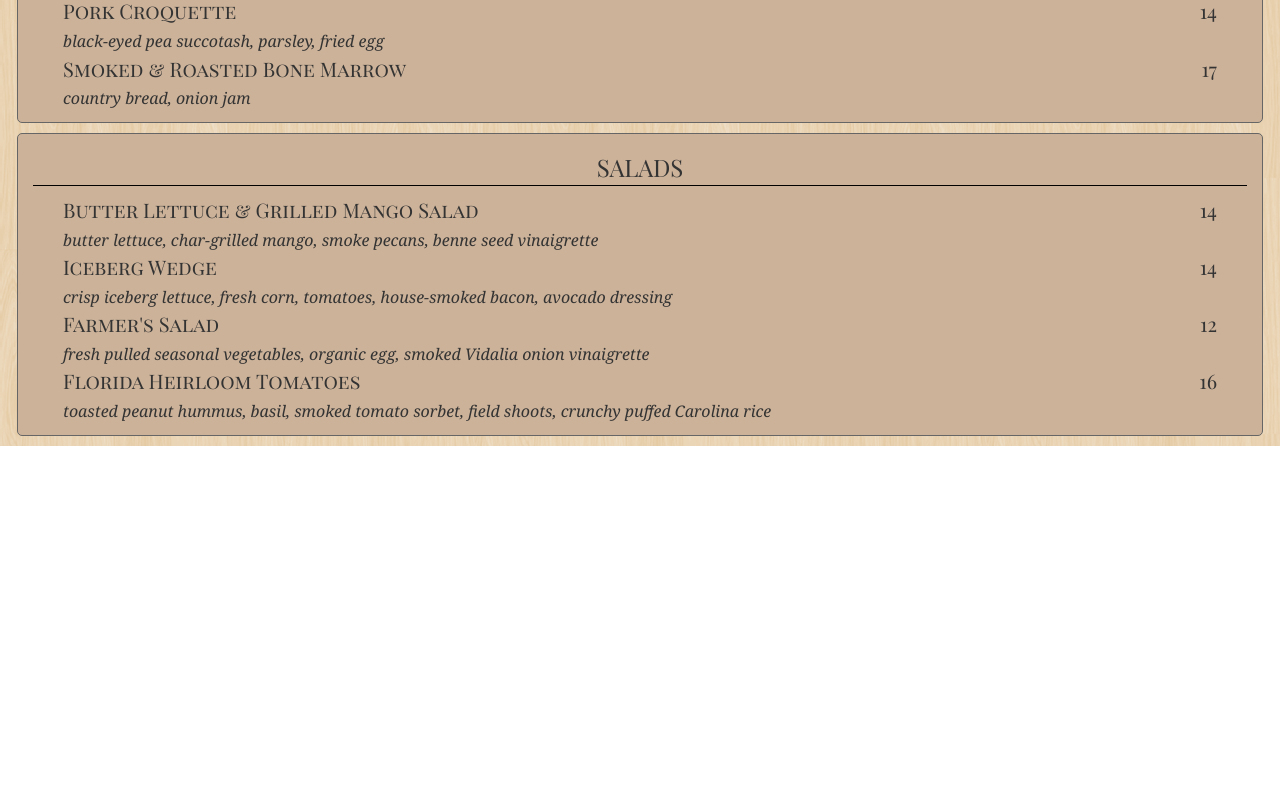
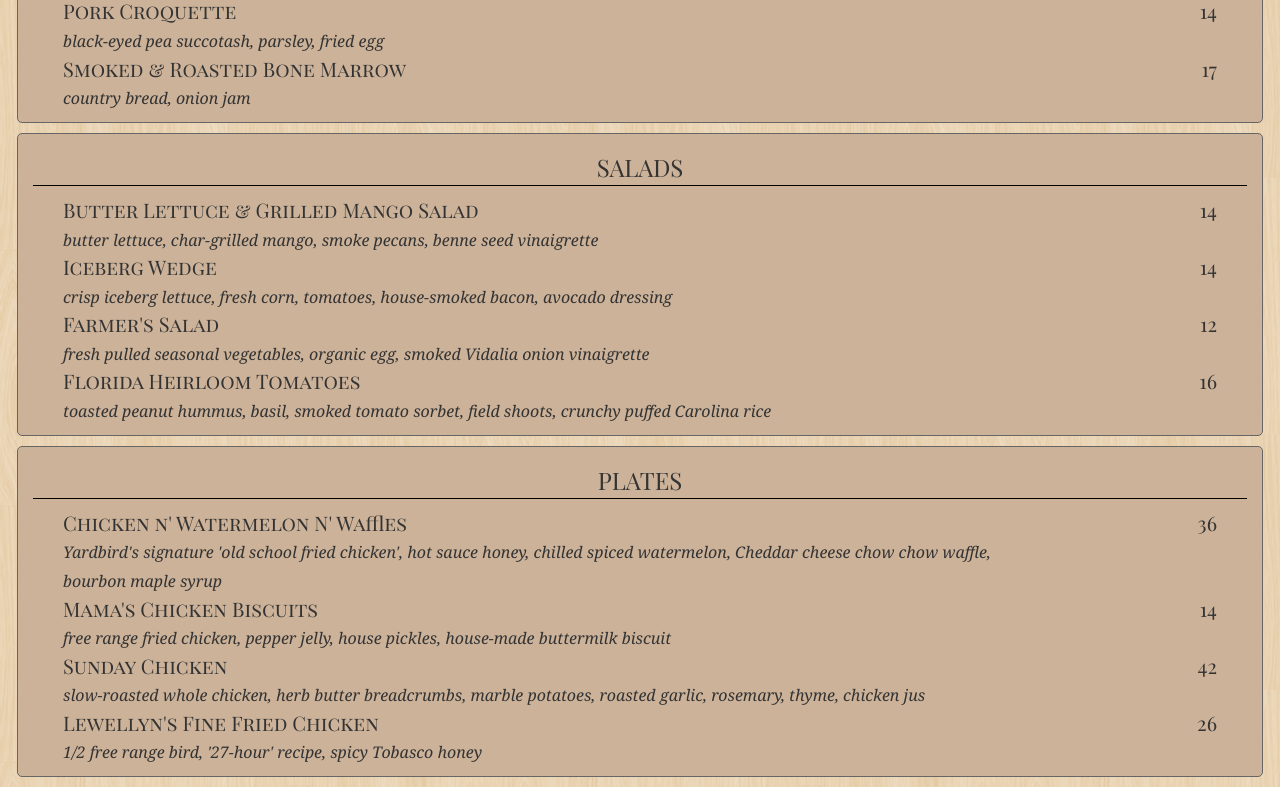
Before and after one commit to pkbanks/pk_profile, a plain HTML site: page public/yardbird/yardbird.html in a window 1280 px wide. Shown: the part 677-1464 px from the top of the page. Before the commit the page ends 1123 px from the top, so only its background shows below. Drawn offline with Linux system fonts and the light colour scheme; a web font is replaced by a local one.

Commit message:
Added 'plates' category.  Set <title> to 'Yardbird'.

```diff
--- a/public/yardbird/yardbird.html
+++ b/public/yardbird/yardbird.html
@@ -3,7 +3,7 @@
 <html>
 <head>
   <meta charset="utf-8">
-  <title>CSS</title>
+  <title>Yardbird</title>
 
 	<!-- CSS reset -->
 	<link rel="stylesheet" type="text/css" href="../css/reset.css">
@@ -187,6 +187,57 @@
 		</ul>
 	</section>	<!-- /.category -->
 
+	<section class="category row">
+
+		<div class="category-name col-xs-12"><h3>Plates</h3></div>
+
+		<ul class="food-item-list col-xs-12">
+
+			<li class="food-item col-xs-12">
+				<span class="food-name col-xs-10">Chicken n' Watermelon N' Waffles</span><span class="food-price col-xs-2">36</span>
+				<ul class="food-description col-xs-9 col-sm-10">
+					<li>Yardbird's signature 'old school fried chicken'</li>
+					<li>hot sauce honey</li>
+					<li>chilled spiced watermelon</li>
+					<li>Cheddar cheese chow chow waffle</li>
+					<li>bourbon maple syrup</li>
+				</ul>
+			</li>
+
+			<li class="food-item col-xs-12">
+				<span class="food-name col-xs-10">Mama's Chicken Biscuits</span><span class="food-price col-xs-2">14</span>
+				<ul class="food-description col-xs-9 col-sm-10">
+					<li>free range fried chicken</li>
+					<li>pepper jelly</li>
+					<li>house pickles</li>
+					<li>house-made buttermilk biscuit</li>
+				</ul>
+			</li>
+
+			<li class="food-item col-xs-12">
+				<span class="food-name col-xs-10">Sunday Chicken</span><span class="food-price col-xs-2">42</span>
+				<ul class="food-description col-xs-9 col-sm-10">
+					<li>slow-roasted whole chicken</li>
+					<li>herb butter breadcrumbs</li>
+					<li>marble potatoes</li>
+					<li>roasted garlic</li>
+					<li>rosemary</li>
+					<li>thyme</li>
+					<li>chicken jus</li>
+				</ul>
+			</li>
+
+			<li class="food-item col-xs-12">
+				<span class="food-name col-xs-10">Lewellyn's Fine Fried Chicken</span><span class="food-price col-xs-2">26</span>
+				<ul class="food-description col-xs-9 col-sm-10">
+					<li>1/2 free range bird</li>
+					<li>'27-hour' recipe</li>
+					<li>spicy Tobasco honey</li>
+				</ul>
+			</li>
+
+		</ul>
+	</section>	<!-- /.category -->
 
 </div>		<!-- /.container-->
 
```
